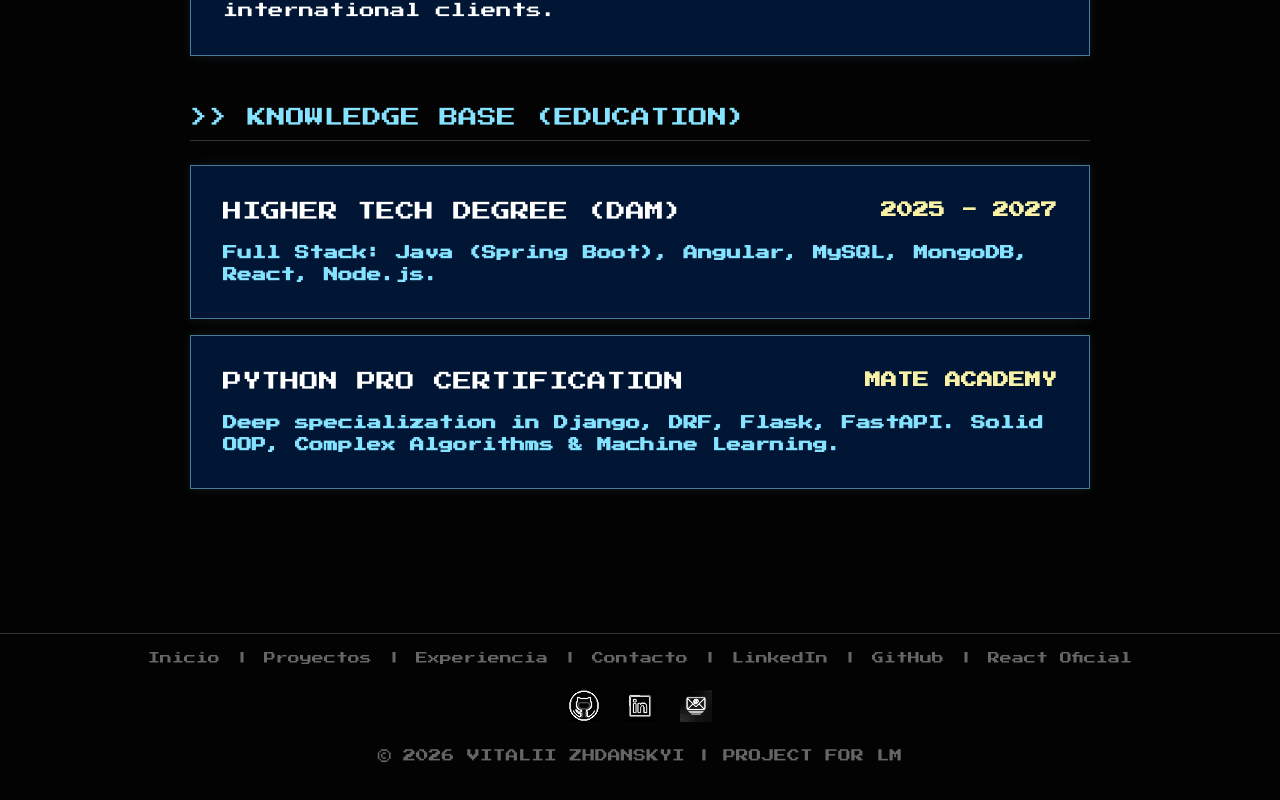
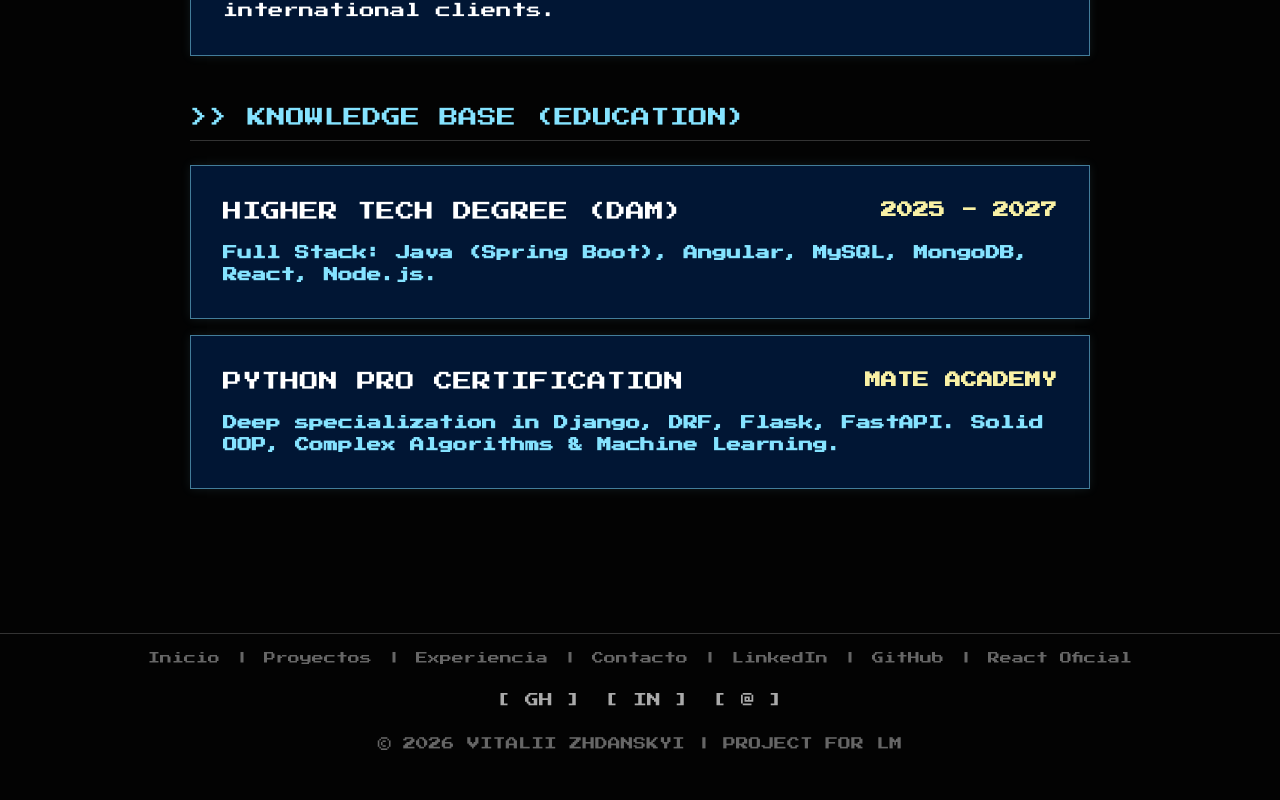
Before and after one commit to zhdanskyi/zhdanskyi, a React (Vite) app: page /cv in a window 1280 px wide. Shown: the part 1815-2615 px from the top of the page. Built offline with nearby package versions, Linux system fonts and the light colour scheme.

Commit message:
ajuste seo

```diff
--- a/src/components/ChatbotUI.jsx
+++ b/src/components/ChatbotUI.jsx
@@ -67,7 +67,7 @@ const ChatbotUI = () => {
   };
 
   return (
-    <>
+    <div id="chatbot" role="complementary" aria-label="Asistente virtual Zhdanskyi" data-testid="chatbot-component">
       <button
         onClick={() => setIsOpen(!isOpen)}
         className="fixed bottom-10 right-10 w-14 h-14 bg-power-box dark:bg-[#0a0a0a] border border-power-highlight dark:border-neon-green flex items-center justify-center z-[100] hover:bg-power-highlight/20 dark:hover:bg-neon-green/20 transition-all duration-300 group"
@@ -79,7 +79,7 @@ const ChatbotUI = () => {
 
       {isOpen && (
         <div className="fixed bottom-28 right-10 z-[99] animate-fade-in w-[90vw] max-w-[400px]">
-          <div id="chatbot" role="complementary" aria-label="Asistente virtual Zhdanskyi" data-testid="chatbot-component" className="w-full h-[350px] bg-power-box/95 dark:bg-terminal-bg border border-power-highlight dark:border-neon-green shadow-[0_0_15px_rgba(133,227,255,0.15)] dark:shadow-terminal flex flex-col relative bg-scanlines overflow-hidden">
+          <div className="w-full h-[350px] bg-power-box/95 dark:bg-terminal-bg border border-power-highlight dark:border-neon-green shadow-[0_0_15px_rgba(133,227,255,0.15)] dark:shadow-terminal flex flex-col relative bg-scanlines overflow-hidden">
             <span className="sr-only">Chatbot interactivo activo para asistencia al usuario</span>
             {/* barra de control estilo terminal linux pura sin dots de mac */}
             <div className="bg-power-bg dark:bg-[#111] py-2 px-4 flex items-center justify-between border-b border-power-highlight dark:border-neon-green relative z-10">
@@ -116,7 +116,7 @@ const ChatbotUI = () => {
           </div>
         </div>
       )}
-    </>
+    </div>
   );
 };
 
--- a/src/components/Footer.jsx
+++ b/src/components/Footer.jsx
@@ -26,15 +26,15 @@ const Footer = () => {
                 <span>|</span>
                 <a href="https://react.dev" target="_blank" rel="noopener" className="hover:text-[#61dafb] transition-colors duration-300">React Oficial</a>
             </div>
-            <div className="flex gap-6">
-                <a href="https://github.com/zhdanskyi" target="_blank" rel="noreferrer">
-                    <img src="/img/github-pixel.png" alt="github" className="w-8 h-8 object-contain transition-all duration-300 filter grayscale brightness-200 hover:filter-none hover:drop-shadow-[0_0_8px_#00ff00] hover:scale-110" />
+            <div className="flex gap-6 items-center justify-center">
+                <a href="https://github.com/zhdanskyi" target="_blank" rel="noreferrer" className="font-head text-power-text dark:text-[#aaa] hover:text-power-highlight dark:hover:text-neon-green transition-colors text-sm hover:scale-110">
+                    [ GH ]
                 </a>
-                <a href="https://linkedin.com/in/zhdanskyi" target="_blank" rel="noreferrer">
-                    <img src="/img/linkedin-pixel.png" alt="linkedin" className="w-8 h-8 object-contain transition-all duration-300 filter grayscale brightness-200 hover:filter-none hover:drop-shadow-[0_0_8px_#00ff00] hover:scale-110" />
+                <a href="https://linkedin.com/in/zhdanskyi" target="_blank" rel="noreferrer" className="font-head text-power-text dark:text-[#aaa] hover:text-power-highlight dark:hover:text-neon-green transition-colors text-sm hover:scale-110">
+                    [ IN ]
                 </a>
-                <a href="mailto:zhdanskyibusiness@gmail.com">
-                    <img src="/img/email-pixel.png" alt="email" className="w-8 h-8 object-contain transition-all duration-300 filter grayscale brightness-200 hover:filter-none hover:drop-shadow-[0_0_8px_#00ff00] hover:scale-110" />
+                <a href="mailto:zhdanskyibusiness@gmail.com" className="font-head text-power-text dark:text-[#aaa] hover:text-power-highlight dark:hover:text-neon-green transition-colors text-sm hover:scale-110">
+                    [ @ ]
                 </a>
             </div>
             <p className="uppercase mt-2">© 2026 VITALII ZHDANSKYI | <span className="fade-in">{t('footer.made')}</span></p>
--- a/src/components/TerminalBot.jsx
+++ b/src/components/TerminalBot.jsx
@@ -64,7 +64,7 @@ const TerminalBot = () => {
   };
 
   return (
-    <div id="chatbot" data-chatbot="true" role="log" aria-live="polite" aria-label="Asistente de comandos interactivo" className="w-full h-[350px] bg-terminal-bg border border-neon-green rounded shadow-terminal flex flex-col relative bg-scanlines overflow-hidden mt-12 mx-auto">
+    <div id="chatbot" role="complementary" aria-label="Asistente virtual Zhdanskyi" data-testid="chatbot-component" className="w-full h-[350px] bg-terminal-bg border border-neon-green rounded shadow-terminal flex flex-col relative bg-scanlines overflow-hidden mt-12 mx-auto">
       {/* barra de control estilo terminal linux nativa */}
       <div className="bg-[#111] py-2 px-4 flex items-center justify-between border-b border-neon-green relative z-10">
         <div className="font-body text-[#666] text-[0.75rem]">root@zhdanskyi:/sys/chatbot_v2# _</div>
```
Also changed, not shown: 4 other files (tests, documents, lock files or other folders).
